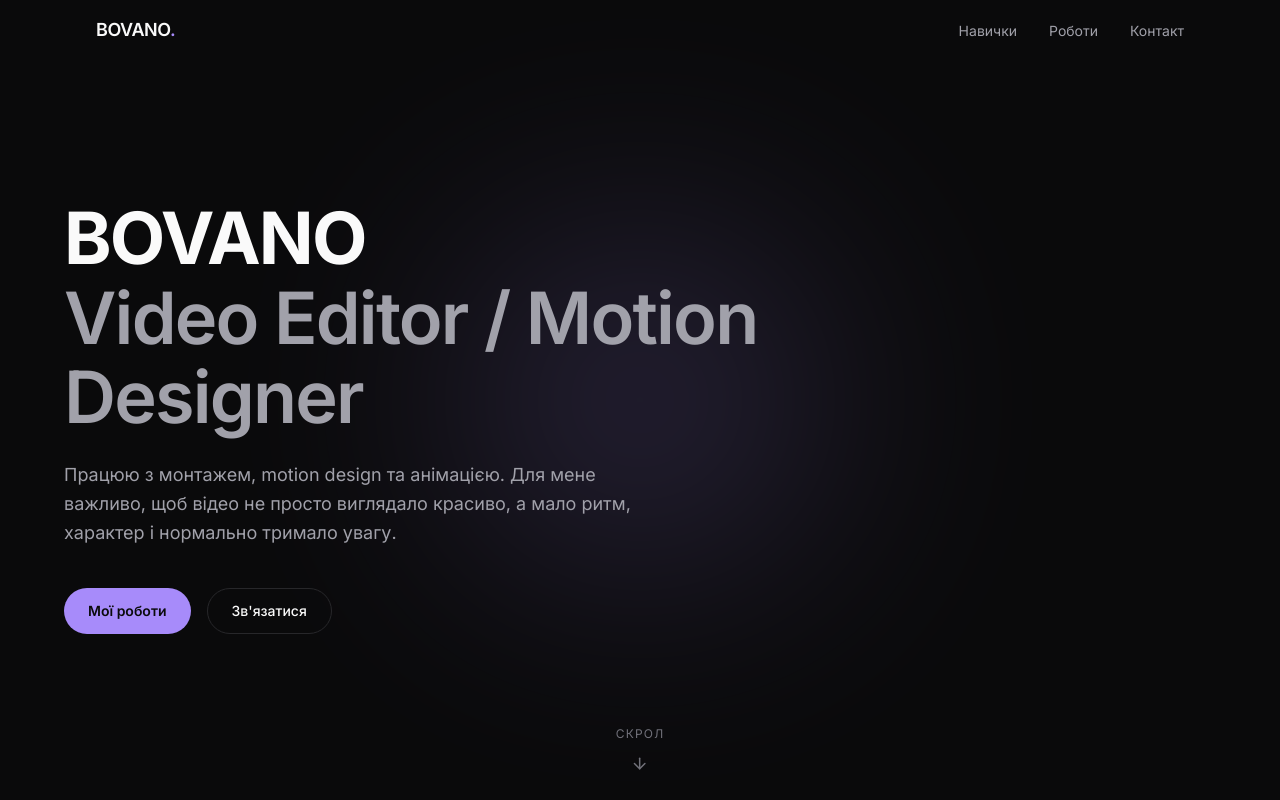
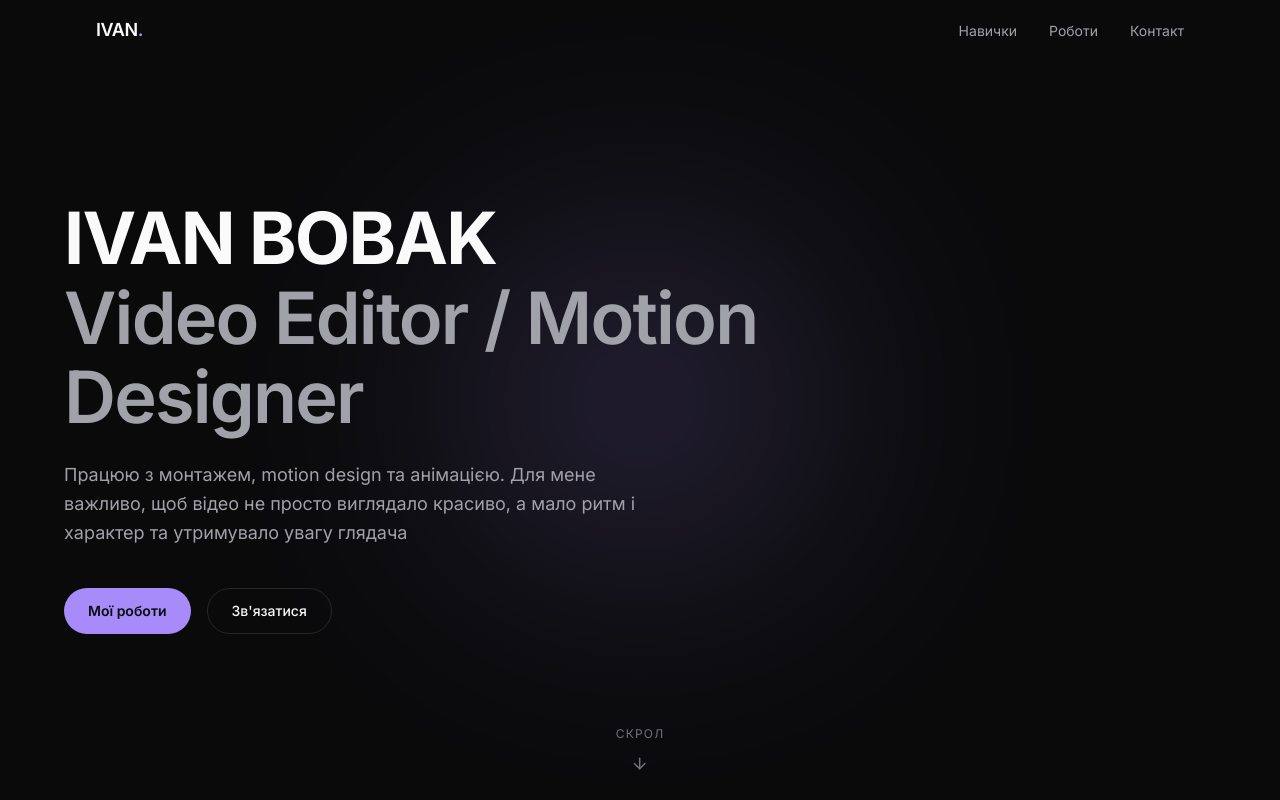
Before and after one commit to bulochka323/bobak-ivan-dev, a React (Vite) app: page / in a window 1280 px wide. Shown: the top 800 px of the page. Built offline with nearby package versions, Linux system fonts and the light colour scheme.

Commit message:
Update portfolio.ts

```diff
--- a/src/data/portfolio.ts
+++ b/src/data/portfolio.ts
@@ -1,10 +1,10 @@
 export const personalInfo = {
-  name: "BOVANO",
+  name: "IVAN BOBAK",
   role: "Video Editor / Motion Designer",
   availability: "Створюй те що залишає слід",
 
   tagline:
-    "Працюю з монтажем, motion design та анімацією. Для мене важливо, щоб відео не просто виглядало красиво, а мало ритм, характер і нормально тримало увагу.",
+    "Працюю з монтажем, motion design та анімацією. Для мене важливо, щоб відео не просто виглядало красиво, а мало ритм і характер та утримувало увагу глядача",
 
   email: "mr.van2332@gmail.com",
   phone: "+380930969406",
@@ -220,7 +220,7 @@ export const projects = [
 {
     id: 9,
     title: "Картопля 2026",
-    description: "Повсякденні кадри, зібрані в атмосферну історію.",
+    description: "Збір картоплі, змонтований як коротка історія від поля до результату.",
     tags: ["Video Editing"],
 
     categories: ["editing"],
```
